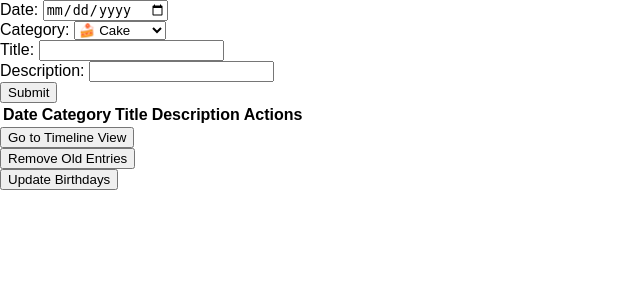
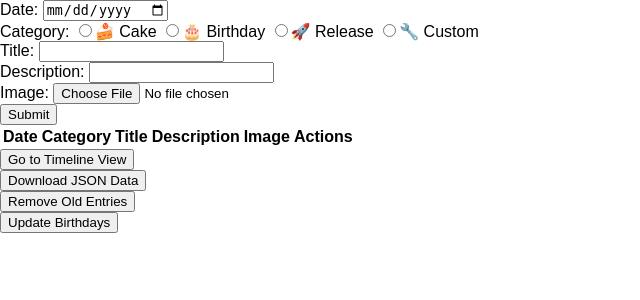
Before and after one commit to whustedt/calendarium, a Flask app: template app/templates/admin/index.html in a window 1280 px wide. Shown: the top 300 px of the page, without its empty margins (0-640 px from the left). Run offline with Flask 3, Linux system fonts and the light colour scheme; the template is opened without the code that fills it, so the values that code supplies are empty.

Commit message:
Added image handling

```diff
--- a/app/models.py
+++ b/app/models.py
@@ -6,6 +6,7 @@ class Entry(db.Model):
     category = db.Column(db.String(100), nullable=False)
     title = db.Column(db.String(200), nullable=False)
     description = db.Column(db.String(1000), nullable=True)
+    image_filename = db.Column(db.String(100), nullable=True)
 
     # Define category choices
     CATEGORIES = ['cake', 'birthday', 'release', 'custom']
--- a/app/routes.py
+++ b/app/routes.py
@@ -1,38 +1,88 @@
-from flask import request, jsonify, render_template, redirect, url_for, make_response
-from . import app, db
+from flask import request, jsonify, render_template, redirect, url_for, make_response, send_from_directory, current_app
+from . import app, db, allowed_file, create_upload_folder
 from .models import Entry
 from datetime import datetime, time
 from babel.dates import format_date
+from os import path, remove
+from functools import wraps
+
+def handle_image(file, entry_id):
+    if file and allowed_file(file.filename):
+        ext = file.filename.rsplit('.', 1)[1]
+        filename = f"{entry_id}.{ext}"
+        filepath = path.join(app.config['UPLOAD_FOLDER'], filename)
+        create_upload_folder(app.config['UPLOAD_FOLDER'])
+        file.save(filepath)
+        return filename
+    return None
+
+@app.after_request
+def after_request(response):
+    """Applies CORS headers to all responses."""
+    response.headers['Access-Control-Allow-Origin'] = '*'
+    response.headers['Access-Control-Allow-Headers'] = 'Content-Type,Authorization'
+    response.headers['Access-Control-Allow-Methods'] = 'GET,PUT,POST,DELETE,OPTIONS'
+    return response
+
+@app.route('/uploads/<filename>')
+def uploaded_file(filename):
+    """Sends the requested file from the upload directory."""
+    return send_from_directory(app.config['UPLOAD_FOLDER'], filename)
 
 @app.route('/', methods=['GET'])
 def index():
+    """Displays the main admin page with entries."""
     entries = Entry.query.all()
     return render_template('admin/index.html', entries=entries)
 
 @app.route('/create', methods=['POST'])
 def create():
-    category = request.form['category']
-    if category not in Entry.CATEGORIES:
-        return jsonify({"error": "Invalid category"}), 400
+    """Creates a new entry and handles associated image upload."""
+    try:
+        category = request.form['category']
+        if category not in Entry.CATEGORIES:
+            return jsonify({"error": "Invalid category"}), 400
 
-    new_entry = Entry(
-        date=request.form['date'],
-        category=category,
-        title=request.form['title'],
-        description=request.form.get('description', None) or None
-    )
-    db.session.add(new_entry)
-    db.session.commit()
-    return redirect(url_for('index'))
+        new_entry = Entry(
+            date=request.form['date'],
+            category=category,
+            title=request.form['title'],
+            description=request.form.get('description', None) or None
+        )
+        db.session.add(new_entry)
+        db.session.flush()  # Ensures the ID is assigned without committing the transaction
 
+        filename = handle_image(request.files['entryImage'], new_entry.id)
+        if filename:
+            new_entry.image_filename = filename
+
+        db.session.commit()
+        return redirect(url_for('index'))
+    except Exception as e:
+        current_app.logger.error(f"Failed to create entry: {e}")
+        return jsonify({"error": "Failed to create entry"}), 500
 
 @app.route('/update/<int:id>', methods=['GET', 'POST'])
 def update(id):
+    """Updates an entry by ID, handling image uploads or deletions as necessary."""
     entry = Entry.query.get_or_404(id)
     if request.method == 'POST':
         if request.form['category'] not in Entry.CATEGORIES:
             return jsonify({"error": "Invalid category"}), 400
 
+        # Handle image upload or removal
+        file = request.files['entryImage']
+        if file.filename:
+            filename = handle_image(file, entry.id)
+            if filename:
+                entry.image_filename = filename
+        elif 'remove_image' in request.form and entry.image_filename:
+            image_path = path.join(app.config['UPLOAD_FOLDER'], entry.image_filename)
+            if path.exists(image_path):
+                remove(image_path)
+            entry.image_filename = None
+
+        # Update other fields
         entry.date = request.form['date']
         entry.category = request.form['category']
         entry.title = request.form['title']
@@ -40,69 +90,77 @@ def update(id):
 
         db.session.commit()
         return redirect(url_for('index'))
+
     return render_template('admin/update.html', entry=entry)
-
 
 @app.route('/delete/<int:id>', methods=['POST'])
 def delete(id):
+    """Deletes an entry by ID, including any associated image."""
     entry = Entry.query.get_or_404(id)
+    if entry.image_filename:
+        image_path = path.join(app.config['UPLOAD_FOLDER'], entry.image_filename)
+        if path.exists(image_path):
+            remove(image_path)
     db.session.delete(entry)
     db.session.commit()
     return redirect(url_for('index'))
 
 @app.route('/timeline', methods=['GET'])
 def timeline():
+    """Generates a timeline view of entries, calculating positions based on dates."""
     timeline_height = request.args.get('timeline-height', default='calc(50vh - 20px)')[:15]
     entries = Entry.query.all()
-    # Convert date strings to date objects within each entry and sort them
     for entry in entries:
         entry.date = datetime.strptime(entry.date, '%Y-%m-%d')
     entries_sorted = sorted(entries, key=lambda x: x.date)
-    today = datetime.combine(datetime.now().date(), time(0, 0))  # Today at midnight
+    today = datetime.combine(datetime.now().date(), time(0, 0))
     past_items_indices = [i for i, entry in enumerate(entries_sorted) if entry.date < today]
     second_to_last_past_index = past_items_indices[-2] if len(past_items_indices) > 1 else None
-    response = make_response(render_template('timeline/timeline.html', timeline_height=timeline_height, entries=entries_sorted, today=today, second_to_last_past_index=second_to_last_past_index))
-    # Add CORS headers
-    response.headers.add("Access-Control-Allow-Origin", "*")
-    response.headers.add("Access-Control-Allow-Headers", "Content-Type,Authorization")
-    response.headers.add("Access-Control-Allow-Methods", "GET,PUT,POST,DELETE,OPTIONS")
-    return response
+    return make_response(render_template('timeline/timeline.html', timeline_height=timeline_height, entries=entries_sorted, today=today, second_to_last_past_index=second_to_last_past_index))
 
 @app.route('/api/data', methods=['GET'])
 def api_data():
-    data = [{'date': entry.date, 'category': entry.category, 'title': entry.title, 'description': entry.description} for entry in Entry.query.all()]
-    response = jsonify(data)
-    # Add CORS headers
-    response.headers.add("Access-Control-Allow-Origin", "*")
-    response.headers.add("Access-Control-Allow-Headers", "Content-Type,Authorization")
-    response.headers.add("Access-Control-Allow-Methods", "GET,PUT,POST,DELETE,OPTIONS")
-    return response
+    """Returns a JSON response with data for all entries, including image URLs."""
+    data = []
+    for entry in Entry.query.all():
+        image_url = url_for('uploaded_file', filename=entry.image_filename, _external=True) if entry.image_filename else None
+        entry_data = {
+            'date': entry.date,
+            'category': entry.category,
+            'title': entry.title,
+            'description': entry.description,
+            'image_url': image_url
+        }
+        data.append(entry_data)
+    return jsonify(data)
 
 @app.route('/update-birthdays', methods=['POST'])
 def update_birthdays():
+    """Updates all birthday entries to the current year."""
     current_year = datetime.now().year
-    # Fetch all entries with category "birthday"
     birthday_entries = Entry.query.filter_by(category='birthday').all()
-    # Update the date of each birthday entry
     for entry in birthday_entries:
         entry.date = f"{current_year}-{entry.date.split('-')[1]}-{entry.date.split('-')[2]}"
-        db.session.commit()
+    db.session.commit()
     return jsonify({"message": "All birthday entries have been updated to the current year"}), 200
 
 @app.route('/purge-old-entries', methods=['POST'])
 def purge_old_entries():
+    """Deletes old entries that are not marked as birthdays and are past the current date."""
     current_date = datetime.now().date()
-    # Fetch all entries where the date is in the past and category is not 'birthday'
     old_entries = Entry.query.filter(Entry.date < str(current_date), Entry.category != 'birthday').all()
-    if not old_entries:
-        return jsonify({"message": "No old entries to delete"}), 404
     for entry in old_entries:
+        if entry.image_filename:
+            image_path = path.join(app.config['UPLOAD_FOLDER'], entry.image_filename)
+            if path.exists(image_path):
+                remove(image_path)
         db.session.delete(entry)
     db.session.commit()
     return jsonify({"message": "Old entries have been purged"}), 200
 
 @app.route('/batch-import', methods=['POST'])
 def batch_import():
+    """Imports multiple entries from a JSON payload."""
     data = request.get_json()
     if not data:
         return jsonify({"error": "No data provided"}), 400
--- a/app/templates/admin/index.html
+++ b/app/templates/admin/index.html
@@ -10,17 +10,20 @@
 </head>
 <body>
     <!-- Form for creating new entries -->
-    <form action="{{ url_for('create') }}" method="post">
-        Date: <input type="date" name="date" required><br>
-        Category:
-        <select name="category" required>
-            <option value="cake">🍰 Cake</option>
-            <option value="birthday">🎂 Birthday</option>
-            <option value="release">🚀 Release</option>
-            <option value="custom">🔧 Custom</option>
-        </select><br>
+    <form action="{{ url_for('create') }}" method="post" enctype="multipart/form-data">
+        <div class="form-row">
+            <label>Date: <input type="date" name="date" required></label>
+            <div class="category-options">
+                Category:
+                <label><input type="radio" name="category" value="cake" required>🍰 Cake</label>
+                <label><input type="radio" name="category" value="birthday">🎂 Birthday</label>
+                <label><input type="radio" name="category" value="release">🚀 Release</label>
+                <label><input type="radio" name="category" value="custom">🔧 Custom</label>
+            </div>
+        </div>
         Title: <input type="text" name="title" required><br>
         Description: <input type="text" name="description"><br>
+        Image: <input type="file" name="entryImage" accept="image/png, image/jpeg"><br>
         <input type="submit" value="Submit">
     </form>
 
@@ -32,18 +35,24 @@
                 <th onclick="sortTable(1)">Category</th>
                 <th onclick="sortTable(2)">Title</th>
                 <th onclick="sortTable(3)">Description</th>
-                <th onclick="sortTable(4)">Actions</th>
+                <th onclick="sortTable(4)">Image</th>
+                <th onclick="sortTable(5)">Actions</th>
             </tr>
         </thead>
         <tbody>
-            <!-- Looping through entries to display in the table -->
             {% for entry in entries %}
                 <tr>
                     <td>{{ entry.date }}</td>
                     <td>{{ entry.category }}</td>
                     <td>{{ entry.title }}</td>
-                    <!-- Using default filter to handle missing descriptions -->
                     <td>{{ entry.description|default('', true) }}</td>
+                    <td>
+                        {% if entry.image_filename %}
+                            <img src="{{ url_for('uploaded_file', filename=entry.image_filename) }}" alt="User uploaded image">
+                        {% else %}
+                            No Image
+                        {% endif %}
+                    </td>
                     <td>
                         <!-- Form for editing an entry -->
                         <form action="{{ url_for('update', id=entry.id) }}" method="get" style="display: inline;">
@@ -61,9 +70,13 @@
 
     <!-- Maintenance panel with links for additional actions -->
     <div class="maintenance-panel">
-       <!-- Form for visiting timeline view -->
+        <!-- Form for visiting timeline view -->
         <form action="{{ url_for('timeline') }}" method="get">
             <button type="submit">Go to Timeline View</button>
+        </form>
+        <!-- Button to Download JSON Data -->
+        <form action="{{ url_for('api_data') }}" method="get">
+            <button type="submit">Download JSON Data</button>
         </form>
         <!-- Form for removing old entries -->
         <form action="{{ url_for('purge_old_entries') }}" method="post">
--- a/k8s.yml
+++ b/k8s.yml
@@ -19,6 +19,9 @@ spec:
      containers:
        - name: calendarium-web-container  # Container name for clarity
          image: ghcr.io/whustedt/calendarium:v1.0.0  # The specific Docker image to use
+         env:
+          - name: TZ
+            value: "Europe/Berlin"
          ports:
            - containerPort: 8000  # The port the container exposes
          volumeMounts:
@@ -40,7 +43,7 @@ spec:
    - ReadWriteOnce  # The volume can be mounted as read-write by a single node
  resources:
    requests:
-     storage: 300Mi  # Requests 300 MiB of storage
+     storage: 1Gi  # Requests storage
 ---
 # Service definition for internal and external communication
 # This service makes the application accessible within the cluster and routes internal traffic.
```
Also changed, not shown: app/__init__.py (+13 -0 lines), app/templates/admin/update.html (+17 -11 lines), app/templates/timeline/timeline.html (+7 -1 lines), 2 other files.
